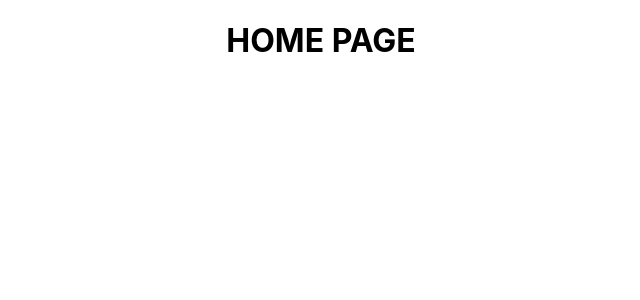
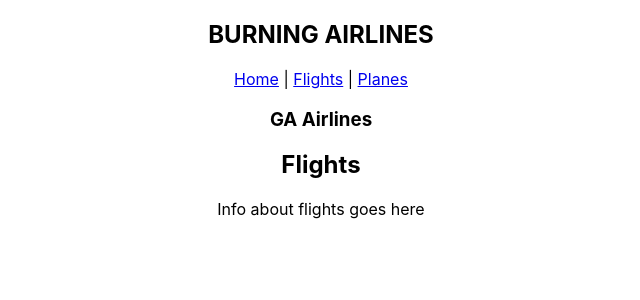
Before and after one commit to thelorddoyle/burning-airlines-front-end, a React (Create React App) app: page /#/flights in a window 1280 px wide. Shown: the top 300 px of the page, without its empty margins (319-959 px from the left). Built offline with nearby package versions, Linux system fonts and the light colour scheme.

Commit message:
cleaner routes

```diff
--- a/package.json
+++ b/package.json
@@ -6,8 +6,10 @@
     "@testing-library/jest-dom": "^5.16.2",
     "@testing-library/react": "^12.1.2",
     "@testing-library/user-event": "^13.5.0",
+    "axios": "^0.26.0",
     "react": "^17.0.2",
     "react-dom": "^17.0.2",
+    "react-router-dom": "^5.2.1",
     "react-scripts": "5.0.0",
     "web-vitals": "^2.1.4"
   },
--- a/src/App.js
+++ b/src/App.js
@@ -1,12 +1,34 @@
-import logo from './logo.svg';
 import './App.css';
+import Flights from './components/Flights'
+import Planes from './components/Planes'
+
 
 import Home from './components/Home'
+import {HashRouter as Router, Route, Link} from 'react-router-dom'
 
 function App() {
   return (
     <div className="App">
-      <Home />
+      <Router>
+
+      <h2>BURNING AIRLINES</h2>
+
+
+      <nav>
+
+      <Link to="/">Home</Link> |&nbsp;
+      <Link to="/flights">Flights</Link> |&nbsp;
+      <Link to="/planes">Planes</Link>
+
+      <h3>GA Airlines</h3>
+
+      <Route exact path = '/' component={ Home } />
+      <Route exact path = '/flights' component={ Flights } />
+      <Route exact path = '/flights/:id' components={Flights} />
+      <Route exact path = '/planes' component={ Planes } />
+      {/* <Route exact path = '/planes/:id' component={ Planes } /> */}
+      </nav>
+      </Router>
 
     </div>
   );
--- a/src/components/Flights.js
+++ b/src/components/Flights.js
@@ -4,7 +4,10 @@ class Flights extends React.Component {
     render() {
         return (
             <div>
-                Flights
+                <h1>Flights</h1>
+                <div className="flights">
+                    <p>Info about flights goes here</p>
+                </div>
             </div>
         );
     }
--- a/src/components/Planes.js
+++ b/src/components/Planes.js
@@ -4,7 +4,10 @@ class Planes extends React.Component {
     render() {
         return (
             <div>
-                Planes
+                <h1>Planes</h1>
+                <div className="planes">
+                    <p>Info about planes goes here</p>
+                </div>
             </div>
         );
     }
```
Also changed, not shown: 1 other file (tests, documents, lock files or other folders).
